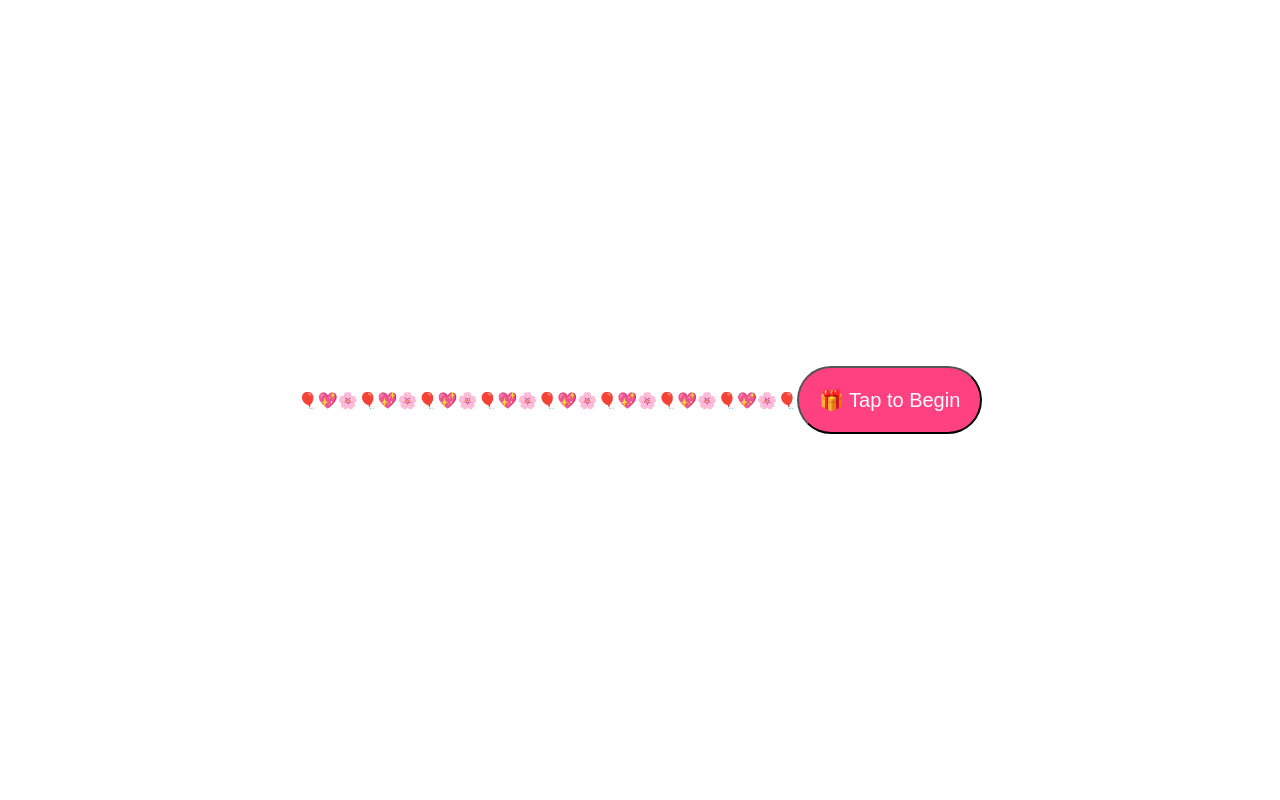
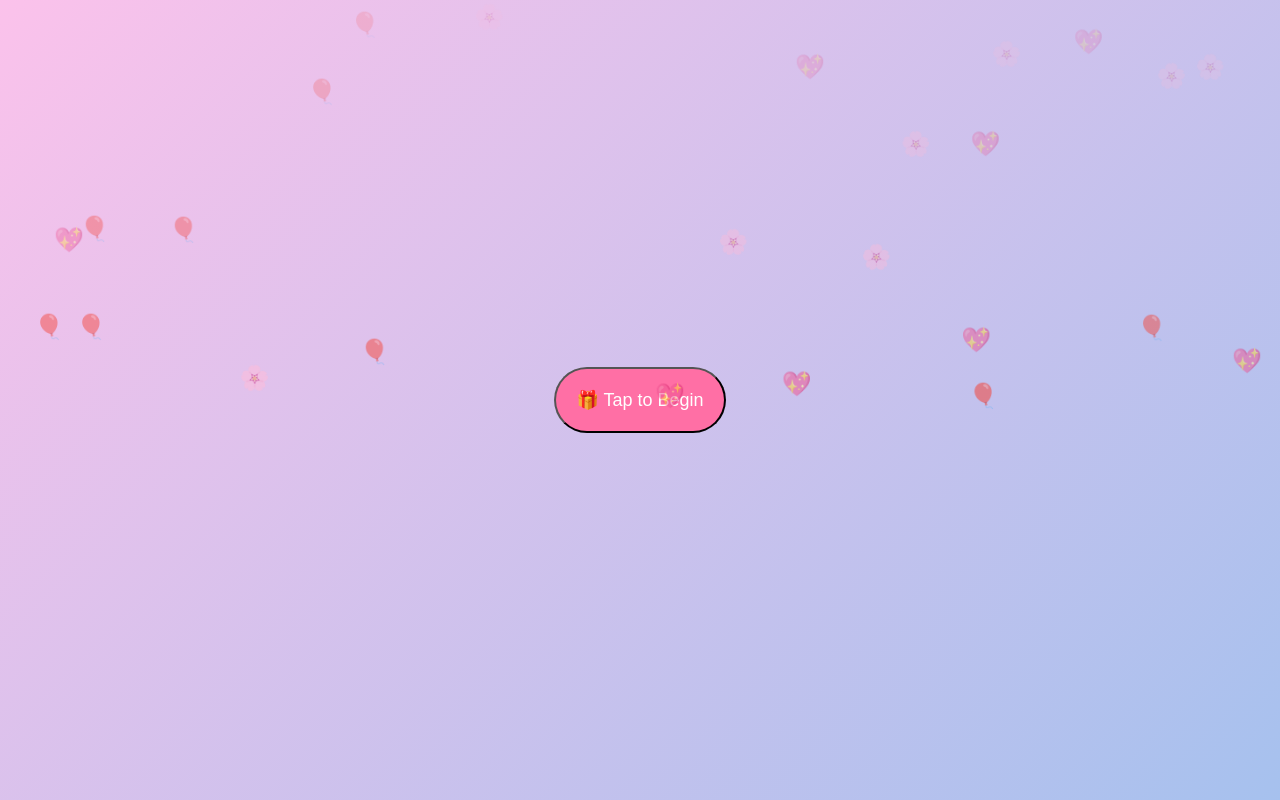
Before and after one commit to harshu-pixel/bday-web, a Next.js app: page /birthday in a window 1280 px wide. Built offline with nearby package versions, Linux system fonts and the light colour scheme.

Commit message:
Update Birthday.module.css

```diff
--- a/styles/Birthday.module.css
+++ b/styles/Birthday.module.css
@@ -1,55 +1,71 @@
 .page {
   height:100vh;
   display:flex;
+  justify-content:center;
   align-items:center;
-  justify-content:center;
-  text-align:center;
+  background: linear-gradient(135deg,#fbc2eb,#a6c1ee);
+  overflow:hidden;
   position:relative;
-  overflow:hidden;
 }
 
-.video {
-  position:fixed;
-  width:100%;
-  height:100%;
-  object-fit:cover;
-  z-index:-1;
+/* 🌸 floating */
+.floating span {
+  position:absolute;
+  bottom:-50px;
+  font-size:24px;
+  animation: floatUp linear infinite;
+}
+
+@keyframes floatUp {
+  from { transform:translateY(0); opacity:1; }
+  to { transform:translateY(-120vh); opacity:0; }
 }
 
 .card {
-  backdrop-filter:blur(12px);
-  background:rgba(255,255,255,0.15);
+  backdrop-filter: blur(20px);
+  background: rgba(255,255,255,0.5);
   padding:30px;
-  border-radius:20px;
+  border-radius:25px;
+  text-align:center;
 }
 
-.img {
+.heading {
+  font-size:28px;
+}
+
+.message {
+  margin:10px 0;
+}
+
+.image {
   width:200px;
 }
 
-.count {
-  font-size:20px;
+/* ⏳ countdown */
+.timer {
+  display:flex;
+  gap:10px;
+  justify-content:center;
+  margin:15px 0;
 }
 
+.timer div {
+  background:white;
+  padding:10px;
+  border-radius:10px;
+  box-shadow:0 4px 10px rgba(0,0,0,0.2);
+}
+
+.timer span {
+  font-size:20px;
+  font-weight:bold;
+}
+
+/* 🎁 reveal */
 .reveal {
   padding:20px;
-  font-size:20px;
+  font-size:18px;
   border-radius:50px;
-  background:#ff4081;
+  background:#ff6fa5;
   color:white;
 }
-
-.lock {
-  height:100vh;
-  display:flex;
-  flex-direction:column;
-  align-items:center;
-  justify-content:center;
-  background:#111;
-  color:white;
-}
-
-/* THEMES */
-.dark { color:white; }
-.pastel { color:#333; }
-.party { color:white; }
```
